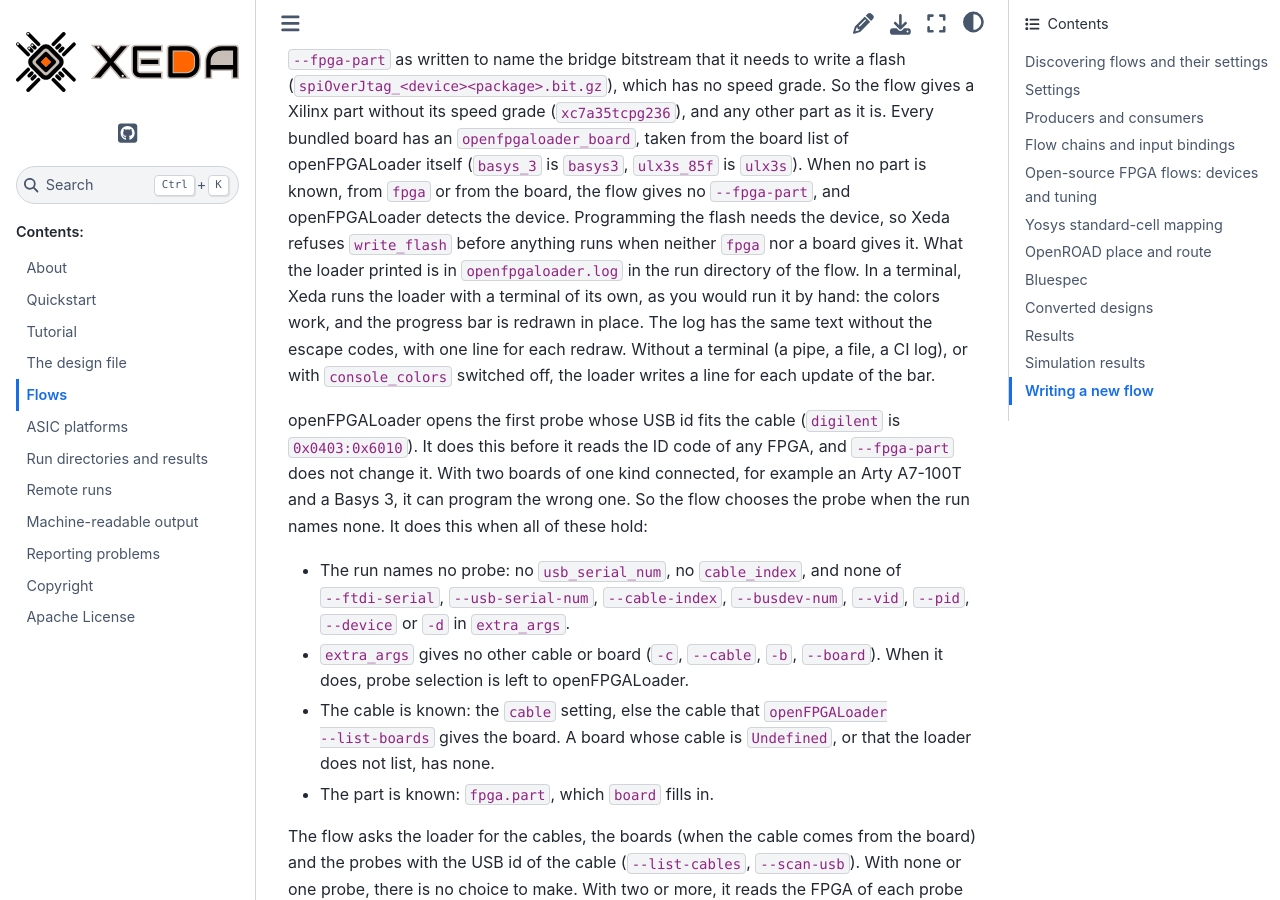
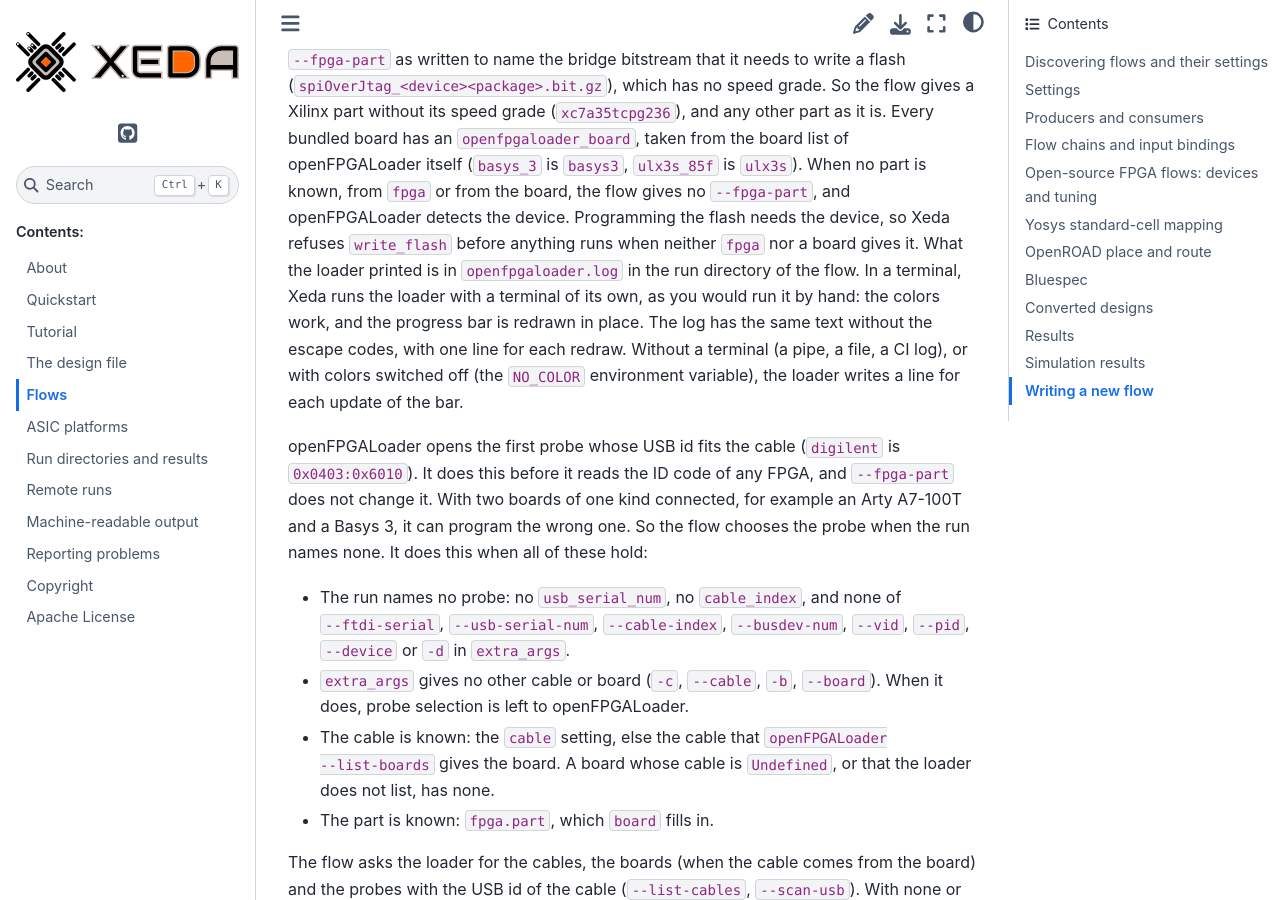
Before and after one commit to XedaHQ/xeda, a Sphinx documentation site: the page built from docs/flows.rst, in a window 1280 px wide and 900 px high, scrolled down 33319 px. Built offline with Sphinx 7.4.7 and the Sphinx Book theme 1.1.4, drawn with Linux system fonts in a browser that asks for light colours.

Commit message:
Give the boolean example and the loader colors their current settings
The skill's example of a refused boolean uses docker, since debug is now
a removed setting, and the loader docs name NO_COLOR for switching the
colors off.

```diff
--- a/docs/flows.rst
+++ b/docs/flows.rst
@@ -1390,8 +1390,8 @@ anything runs when neither ``fpga`` nor a board gives it. What the loader printe
 ``openfpgaloader.log`` in the run directory of the flow. In a terminal, Xeda runs the loader with a
 terminal of its own, as you would run it by hand: the colors work, and the progress bar is redrawn
 in place. The log has the same text without the escape codes, with one line for each redraw. Without
-a terminal (a pipe, a file, a CI log), or with ``console_colors`` switched off, the loader writes a
-line for each update of the bar.
+a terminal (a pipe, a file, a CI log), or with colors switched off (the ``NO_COLOR`` environment
+variable), the loader writes a line for each update of the bar.
 
 openFPGALoader opens the first probe whose USB id fits the cable (``digilent`` is
 ``0x0403:0x6010``). It does this before it reads the ID code of any FPGA, and ``--fpga-part`` does
```
Also changed, not shown: src/xeda/data/agent/references/design-file.md (+1 -1 lines), .claude/skills/xeda/references/design-file.md.
